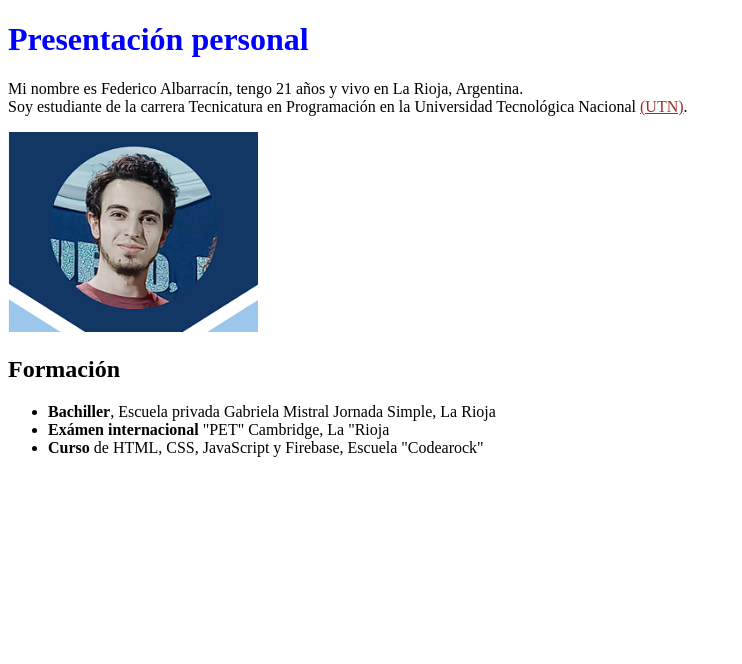
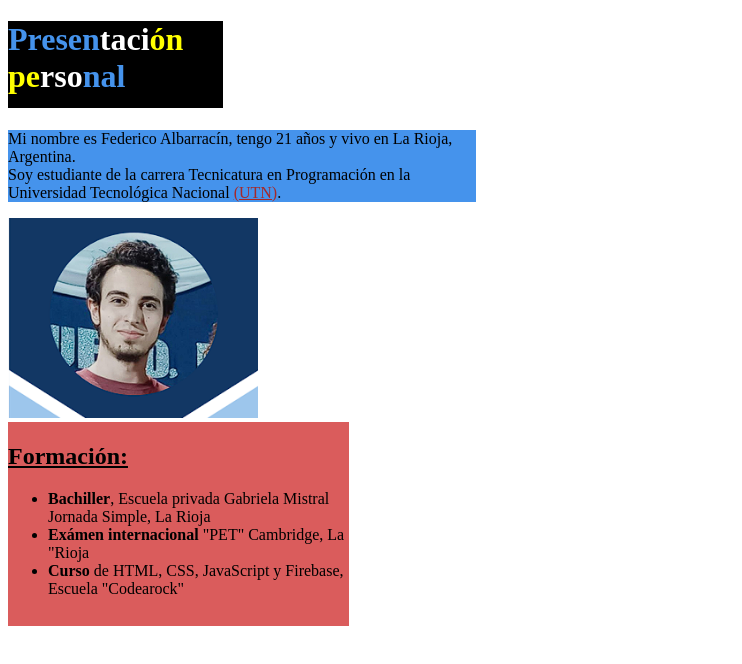
Before and after one commit to FedeAlbarracin/FedeAlbarracin.github.io, a plain HTML site: page index.html in a window 1280 px wide. Shown: the whole page, without its empty margins (0-742 px from the left). Drawn offline with Linux system fonts and the light colour scheme.

Commit message:
Se agregan colores y estilos

```diff
--- a/index.html
+++ b/index.html
@@ -5,13 +5,16 @@
         <title>Mi primer pagina!</title>
     </head>
     <body>
-        <h1>Presentación personal</h1>
+        <h1>Presen<span style="color: white;">taci</span><span style="color: yellow;">ón pe</span><span style="color: white;">rso</span>nal</h1>
+        <div style="background-color: rgb(69, 147, 236); margin-right: 63%;">
         <p>
             Mi nombre es Federico Albarracín, tengo 21 años y vivo en La Rioja, Argentina. <br>
             Soy estudiante de la carrera Tecnicatura en Programación en la Universidad Tecnológica Nacional <a href="https://es.wikipedia.org/wiki/Universidad_Tecnológica_Nacional">(UTN)</a>.
         </p>
+        </div>
         <img src="img/foto.png" alt="Foto de perfil" width="250px" height="200px">
-        <h2>Formación</h2>
+        <div style="background-color: rgb(218, 92, 92); margin-right: 73%; padding-bottom: 1%; padding-top: 0.1%;">
+        <h2><strong><u>Formación:</u></strong></h2>
         <ul>
             <li>
                 <strong>Bachiller</strong>, Escuela privada Gabriela Mistral Jornada Simple, La Rioja
@@ -23,5 +26,6 @@
             <strong>Curso</strong> de HTML, CSS, JavaScript y Firebase, Escuela "Codearock"
             </li>
         </ul>
+        </div>
     </body>
 </html>
--- a/styles.css
+++ b/styles.css
@@ -1,5 +1,6 @@
 h1 {
-color: blue;
+color: rgb(69, 147, 236);
+background-color: rgb(0, 0, 0); margin-right: 83%; padding-bottom: 1%;
 }
 a:link {
     color: brown;
```
